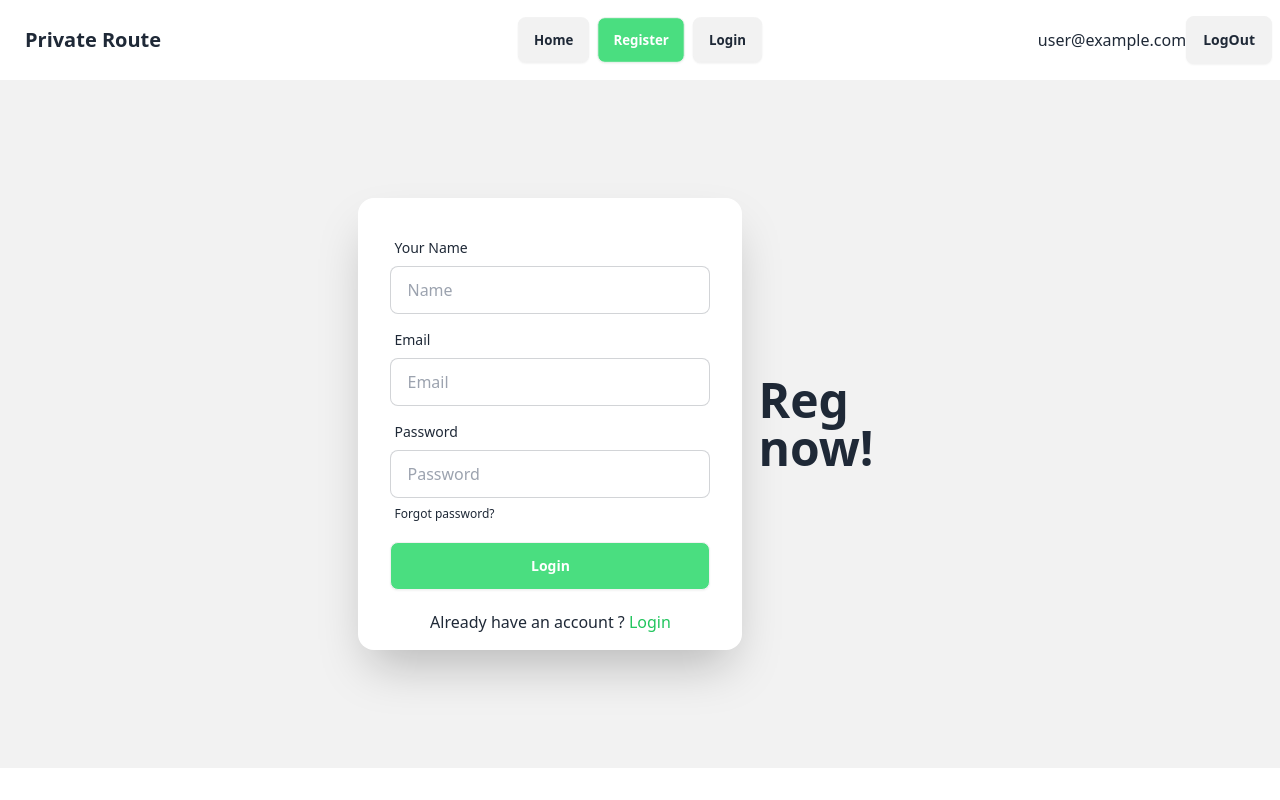
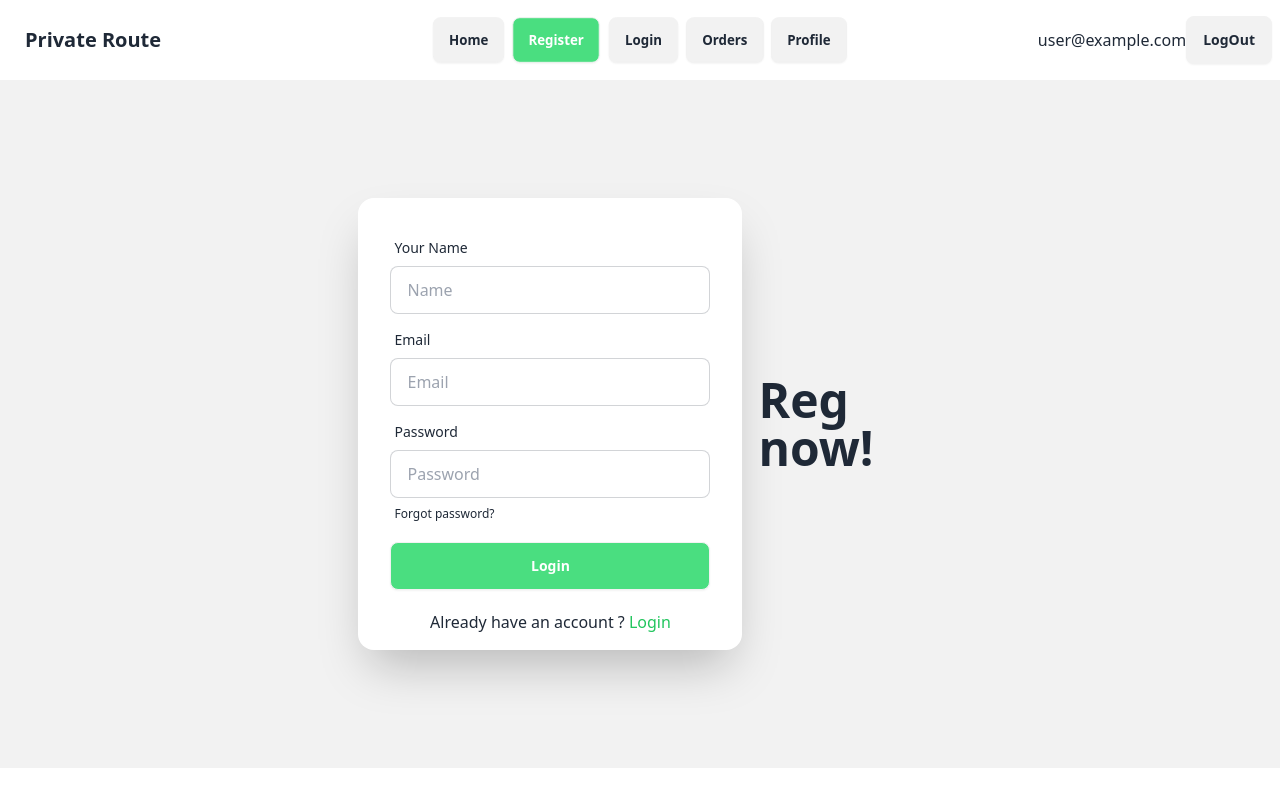
Before and after one commit to cssmh/auth-private-route, a React (Vite) app: page /register in a window 1280 px wide. Built offline with nearby package versions, Linux system fonts and the light colour scheme; no server answers; sample sign-in values are in the browser's storage.

Commit message:
private route and link will be shown by logged user

```diff
--- a/src/AuthProvider/AuthProvider.jsx
+++ b/src/AuthProvider/AuthProvider.jsx
@@ -1,4 +1,4 @@
-import { createUserWithEmailAndPassword, onAuthStateChanged, signInWithEmailAndPassword } from "firebase/auth";
+import { createUserWithEmailAndPassword, onAuthStateChanged, signInWithEmailAndPassword, signOut } from "firebase/auth";
 import { createContext, useEffect, useState } from "react";
 import PropTypes from 'prop-types';
 import auth from "../firebase/firebase.config";
@@ -7,13 +7,21 @@ export const CreateAuthContext = createContext(null)
 
 const AuthProvider = ({ children }) => {
     const [user, setUser] = useState(null)
+    const [loading, setLoading] = useState(true)
 
     const createUser = (email, password) => {
+        setLoading(true)
         return createUserWithEmailAndPassword(auth, email, password)
     }
 
     const loginUser = (email, password) => {
+        setLoading(true)
         return signInWithEmailAndPassword(auth, email, password)
+    }
+
+    const logOut = () => {
+        setLoading(true)
+        return signOut(auth)
     }
 
     // Observer
@@ -21,6 +29,7 @@ const AuthProvider = ({ children }) => {
         const unSubscribe = onAuthStateChanged(auth, observeUser => {
             console.log("Im observing now on", observeUser);
             setUser(observeUser)
+            setLoading(false)
         })
         return () => {
          unSubscribe()
@@ -28,7 +37,7 @@ const AuthProvider = ({ children }) => {
     },[])
     // Observer end
 
-    const contextAuthInfo = { user, createUser, loginUser }
+    const contextAuthInfo = { user, createUser, loginUser, logOut, loading }
     return (
         <CreateAuthContext.Provider value={contextAuthInfo}>
             {children}
--- a/src/Component/Navbar/Navbar.jsx
+++ b/src/Component/Navbar/Navbar.jsx
@@ -1,10 +1,8 @@
 import { useContext } from "react";
 import { Link, NavLink } from "react-router-dom";
 import { CreateAuthContext } from "../../AuthProvider/AuthProvider";
-import { signOut } from "firebase/auth";
-import auth from "../../firebase/firebase.config";
 const Navbar = () => {
-  const { user } = useContext(CreateAuthContext);
+  const { user, logOut } = useContext(CreateAuthContext);
 
   const allNav = (
     <>
@@ -32,14 +30,38 @@ const Navbar = () => {
       >
         Login
       </NavLink>
+      {user && (
+        <>
+          <NavLink
+            to={"/orders"}
+            className={({ isActive }) =>
+              isActive
+                ? "bg-green-400 btn hover:bg-green-400 text-white"
+                : "btn"
+            }
+          >
+            Orders
+          </NavLink>
+          <NavLink
+            to={"/profile"}
+            className={({ isActive }) =>
+              isActive
+                ? "bg-green-400 btn hover:bg-green-400 text-white"
+                : "btn"
+            }
+          >
+            Profile
+          </NavLink>
+        </>
+      )}
     </>
   );
 
   const handleLogOut = () => {
-    signOut(auth)
-    .then(console.log("success logout"))
-    .then(err => console.log(err.message))
-  }
+    logOut()
+      .then(console.log("success logout"))
+      .then((err) => console.log(err.message));
+  };
 
   return (
     <div className="navbar bg-base-100">
@@ -76,7 +98,10 @@ const Navbar = () => {
       <div className="navbar-end">
         {user ? (
           <>
-            <span>{user.email}</span> <button onClick={handleLogOut} className="btn">LogOut</button>
+            <span>{user.email}</span>{" "}
+            <button onClick={handleLogOut} className="btn">
+              LogOut
+            </button>
           </>
         ) : (
           <Link to={"/login"}>
--- /dev/null
+++ b/src/Component/Orders/Orders.jsx
@@ -0,0 +1,14 @@
+const Orders = () => {
+  return (
+    <div>
+      <h1 className="text-2xl">Your orders are: </h1>
+      <p>kalia</p>
+      <p>kalia</p>
+      <p>kalia</p>
+      <p>kalia</p>
+      <p>kalia</p>
+    </div>
+  );
+};
+
+export default Orders;
--- /dev/null
+++ b/src/Component/Profile/Profile.jsx
@@ -0,0 +1,9 @@
+const Profile = () => {
+    return (
+        <div>
+            My Profile information here
+        </div>
+    );
+};
+
+export default Profile;
--- a/src/MainLayout/MainLayout.jsx
+++ b/src/MainLayout/MainLayout.jsx
@@ -5,7 +5,9 @@ const MainLayout = () => {
   return (
     <div>
       <Navbar></Navbar>
-      <Outlet></Outlet>
+      <div className="max-w-7xl mx-auto">
+        <Outlet></Outlet>
+      </div>
     </div>
   );
 };
--- /dev/null
+++ b/src/PrivateRoute/PrivateRoute.jsx
@@ -0,0 +1,23 @@
+import { useContext } from "react";
+import { CreateAuthContext } from "../AuthProvider/AuthProvider";
+import { Navigate } from "react-router-dom";
+import PropTypes from "prop-types";
+
+const PrivateRoute = ({ children }) => {
+  const { user, loading } = useContext(CreateAuthContext);
+  if (loading) {
+    return <span className="loading loading-spinner loading-lg"></span>;
+  }
+
+  if (user) {
+    return children;
+  } else {
+    return <Navigate to={"/login"}></Navigate>;
+  }
+};
+
+PrivateRoute.propTypes = {
+  children: PropTypes.node,
+};
+
+export default PrivateRoute;
```
Also changed, not shown: src/Root/Root.jsx (+11 -0 lines).
